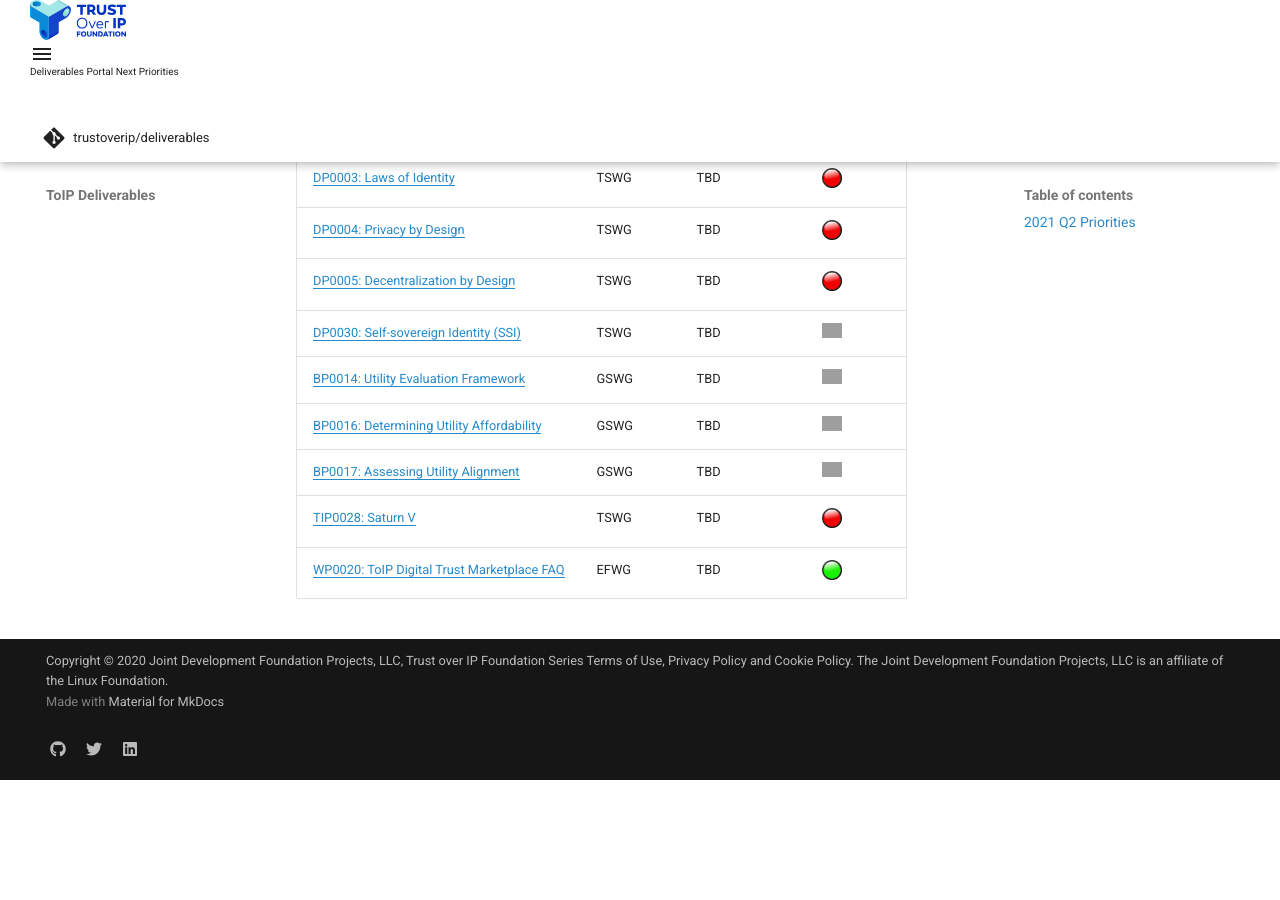
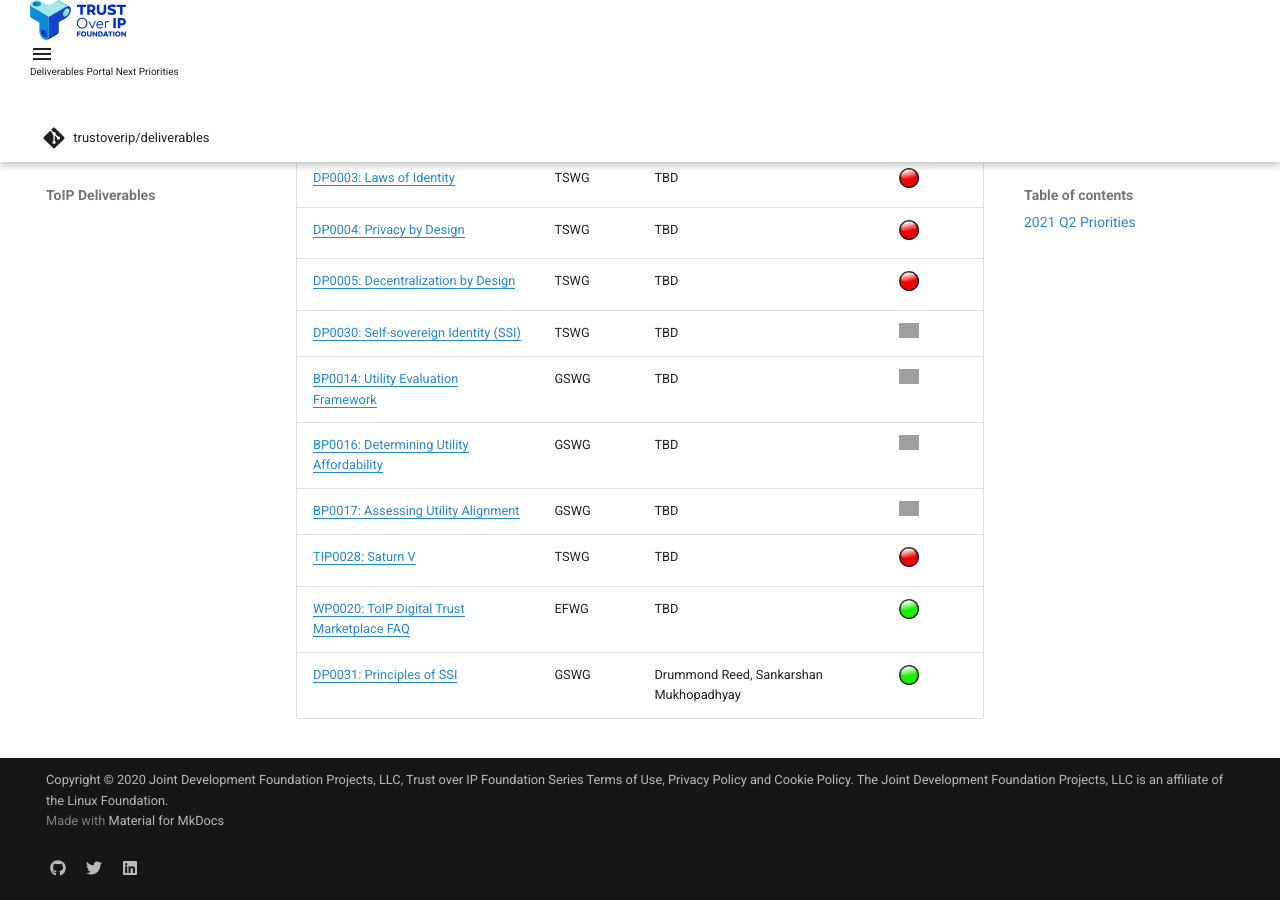
Before and after one commit to trustoverip/deliverables, an MkDocs documentation site: the page built from docs/results/2021Q2.md, in a window 1280 px wide and 900 px high, scrolled down 540 px. Built offline with MkDocs 1.6.1 and Material for MkDocs 9.7.7, drawn with Linux system fonts in a browser that asks for light colours; comment, search, counter and statistics services are not loaded; before the commit the page ends 1320 px from its top, so only the background shows below that.

Commit message:
Added links for deliverables
Updated table with deliverable links in line with requirements to close https://github.com/trustoverip/deliverables/issues/46

```diff
--- a/docs/results/2021Q2.md
+++ b/docs/results/2021Q2.md
@@ -16,3 +16,4 @@
 | [BP0017: Assessing Utility Alignment](https://github.com/trustoverip/deliverables/tree/main/recommendations/BP0017-assessing-utility-alignment) | GSWG | TBD | <img src="https://trustoverip.github.io/deliverables/_images/results/Yellow_Light_Icon.png" alt="status" width="20" height="20"> |
 | [TIP0028: Saturn V](https://github.com/trustoverip/TIP0028-saturn-v) | TSWG | TBD | <img src="https://trustoverip.github.io/deliverables/_images/results/Red_Light_Icon.png" alt="status" width="20" height="20"> |
 | [WP0020: ToIP Digital Trust Marketplace FAQ](https://github.com/trustoverip/WP0020-digital-trust-marketplace-faq/) | EFWG | TBD | <img src="https://trustoverip.github.io/deliverables/_images/results/Green_Light_Icon.png" alt="status" width="20" height="20"> |
+| [DP0031: Principles of SSI](https://github.com/trustoverip/deliverables/tree/main/recommendations/DP0031-principles-of-ssi) | GSWG | Drummond Reed, Sankarshan Mukhopadhyay | <img src="https://trustoverip.github.io/deliverables/_images/results/Green_Light_Icon.png" alt="status" width="20" height="20"> |
```
